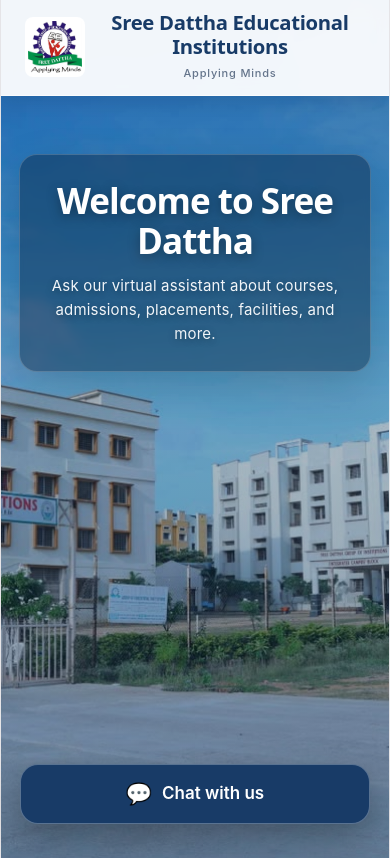
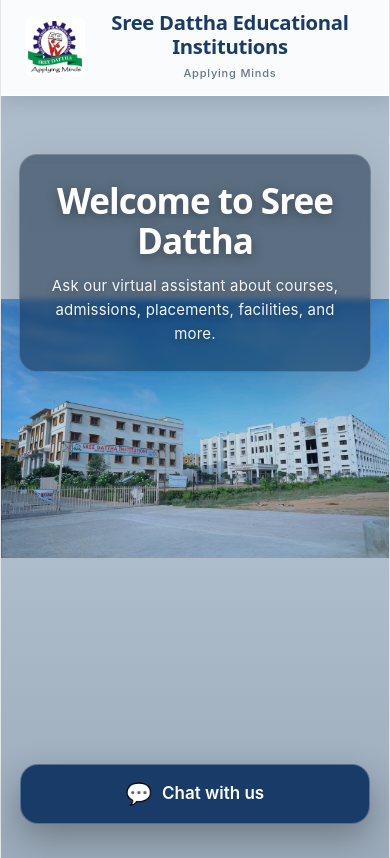
Before and after one commit to gayamneha17-dot/sreedattha-chatbot, a React app in the folder frontend/: page / in a window 390 px wide. Built offline with nearby package versions, Linux system fonts and the light colour scheme; the HTML template or start-up script is replaced by a standard one.

Commit message:
Improve mobile campus background layout

```diff
--- a/frontend/src/App.css
+++ b/frontend/src/App.css
@@ -485,9 +485,7 @@ textarea {
 
 /* ==================================================
    MESSAGES AREA
-
-   IMPORTANT:
-   KEEP THIS SCROLLING SECTION
+   KEEP THIS - CHAT SCROLLING
 ================================================== */
 
 .messages-container {
@@ -618,13 +616,11 @@ textarea {
 
   from {
     opacity: 0;
-
     transform: translateY(5px);
   }
 
   to {
     opacity: 1;
-
     transform: translateY(0);
   }
 }
@@ -840,14 +836,45 @@ textarea {
 
 /* ==================================================
    MOBILE
+   SHOW COMPLETE CAMPUS IMAGE
 ================================================== */
 
 @media (max-width: 600px) {
 
   .app {
+    min-height: 100vh;
+
     background-attachment: scroll;
 
+    /*
+       Important mobile change:
+       contain shows the complete landscape campus image
+       instead of zooming/cropping it.
+    */
+    background-size: contain;
+
     background-position: center center;
+
+    background-repeat: no-repeat;
+
+    /*
+       This fills any space around the landscape image
+       on a portrait phone.
+    */
+    background-color: #dbe7f1;
+  }
+
+
+  /* Softer overlay because complete image is visible */
+
+  .background-overlay {
+    background:
+      linear-gradient(
+        180deg,
+        rgba(10, 35, 65, 0.24) 0%,
+        rgba(10, 35, 65, 0.18) 50%,
+        rgba(10, 35, 65, 0.30) 100%
+      );
   }
 
 
@@ -913,6 +940,9 @@ textarea {
       20px;
 
     border-radius: 18px;
+
+    background:
+      rgba(8, 30, 55, 0.50);
   }
 
   .welcome-section h2 {
@@ -1002,7 +1032,7 @@ textarea {
   }
 
 
-  /* KEEP MOBILE SCROLLING */
+  /* KEEP MOBILE CHAT SCROLLING */
 
   .messages-container {
     flex: 1 1 0;
@@ -1025,7 +1055,7 @@ textarea {
   }
 
 
-  /* Input */
+  /* Chat input */
 
   .chat-input-container {
     flex: 0 0 auto;
```
